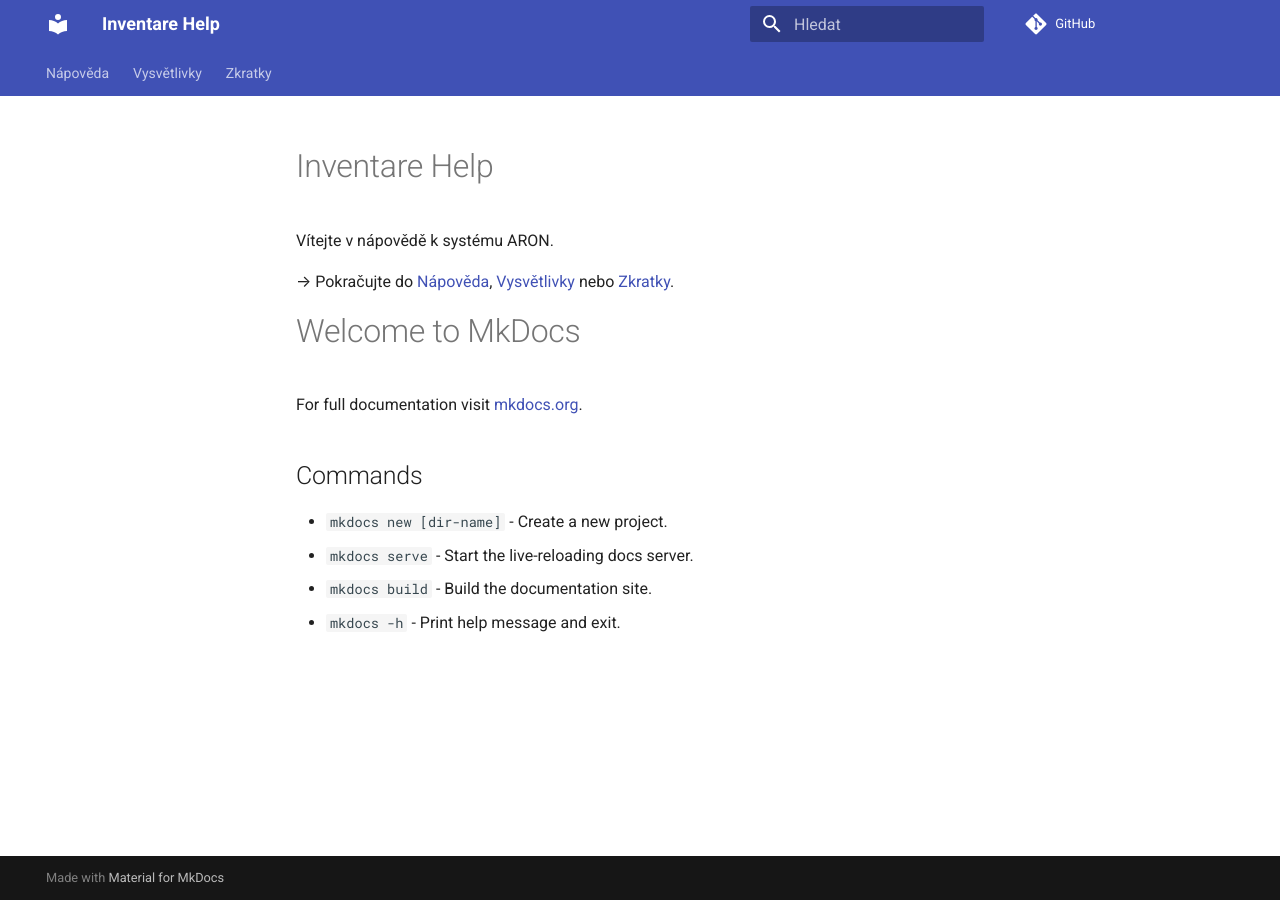
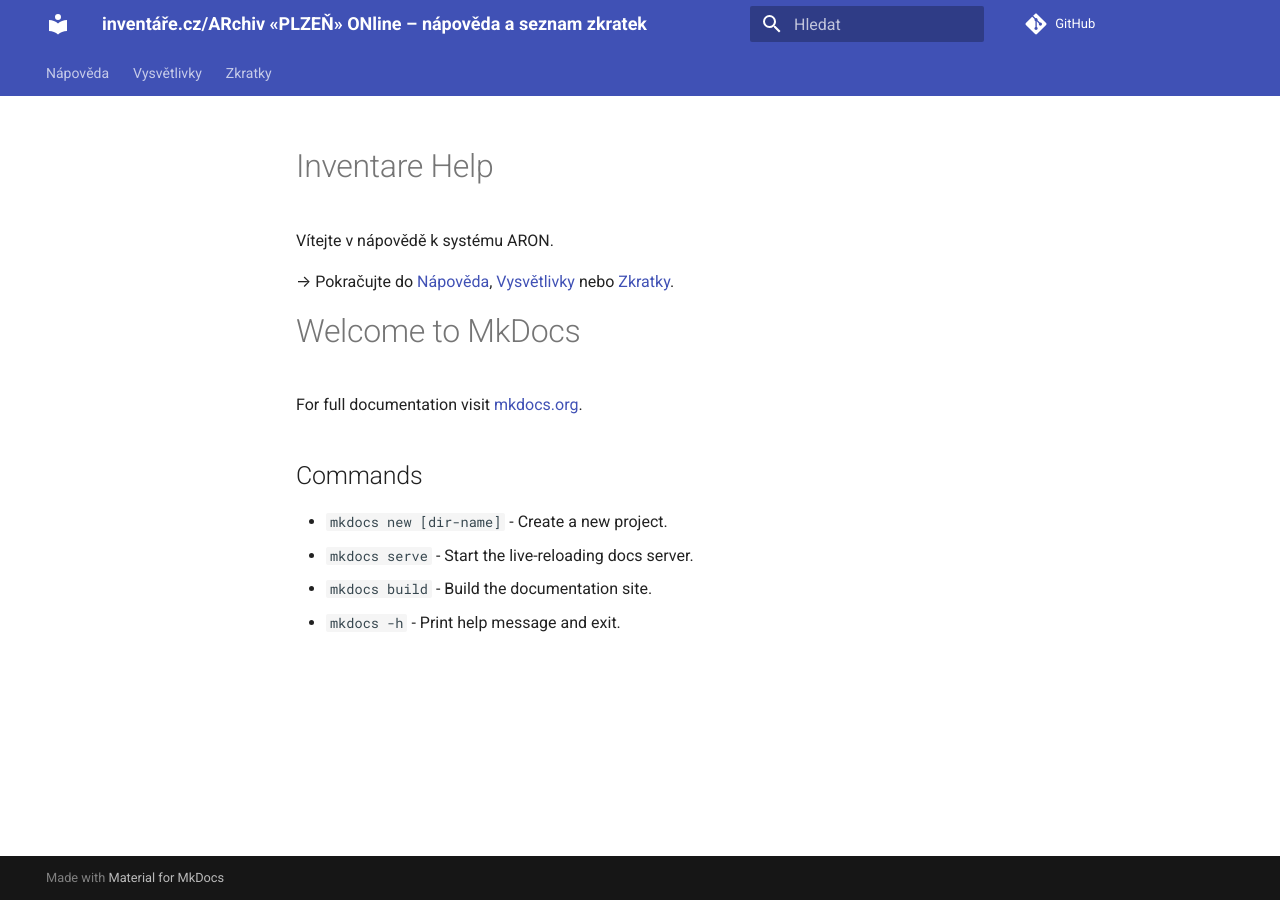
Before and after one commit to PetrKocourek/help.inventare.cz, an MkDocs documentation site: the page built from docs/index.md, in a window 1280 px wide. Built offline with MkDocs 1.6.1 and Material for MkDocs 9.7.7, drawn with Linux system fonts in a browser that asks for light colours; comment, search, counter and statistics services are not loaded; some of the changed lines change nothing that is shown.

Commit message:
Updated mkdocs.yml and extra.js

```diff
--- a/docs/js/extra.js
+++ b/docs/js/extra.js
@@ -1,43 +1,47 @@
-// Simple in-page filter for definition lists of abbreviations
+// In-page filter for abbreviation lists (<dl class="abbr-list">)
 (function() {
+  function normalize(s) {
+    return s
+      .normalize('NFD')                // rozložit znaky s diakritikou
+      .replace(/[\u0300-\u036f]/g, '') // odstranit diakritiku
+      .toLowerCase();
+  }
+
   function setupFilter() {
-    var input = document.getElementById('abbrev-filter');
+    const input = document.getElementById('abbrev-filter');
     if (!input) return;
-    var sections = document.querySelectorAll('dl.abbr-list');
-    if (!sections.length) return;
 
-    function normalize(s) {
-      return s.normalize('NFD').replace(/[\u0300-\u036f]/g, '').toLowerCase();
+    const dls = document.querySelectorAll('dl.abbr-list');
+    if (!dls.length) return;
+
+    input.addEventListener('input', () => {
+      const q = normalize(input.value || '');
+      const showAll = q.length === 0;
+
+      dls.forEach(dl => {
+        const pairs = dl.querySelectorAll('dt');
+        pairs.forEach(dt => {
+          const dd = dt.nextElementSibling;
+          const text = normalize(dt.textContent + ' ' + (dd ? dd.textContent : ''));
+          const match = showAll || text.includes(q);
+          dt.style.display = match ? '' : 'none';
+          if (dd) dd.style.display = match ? '' : 'none';
+        });
+      });
+    });
+  }
+
+  // Re-attach filter when MkDocs Material navigates to a new page
+  function initWhenReady() {
+    setupFilter();
+    document.addEventListener('DOMContentLoaded', setupFilter);
+    document.addEventListener('readystatechange', () => {
+      if (document.readyState === 'complete') setupFilter();
+    });
+    if (document.body && window.document$) {
+      window.document$.subscribe(setupFilter); // Material's event for page change
     }
+  }
 
-    function filter() {
-      var q = normalize(input.value || '');
-      sections.forEach(function(dl) {
-        var pairs = dl.querySelectorAll('dt, dd');
-        var showAll = q.length === 0;
-        var currentDT = null;
-        for (var i = 0; i < pairs.length; i++) {
-          var el = pairs[i];
-          if (el.tagName.toLowerCase() === 'dt') currentDT = el;
-          var text = normalize(el.textContent);
-          var match = showAll || text.indexOf(q) !== -1;
-          // hide/show both dt and its following dd
-          if (el.tagName.toLowerCase() === 'dt') {
-            // decide based on dt or next dd content
-            var dd = el.nextElementSibling;
-            var ddText = dd ? normalize(dd.textContent) : '';
-            match = showAll || text.indexOf(q) !== -1 || ddText.indexOf(q) !== -1;
-            el.style.display = match ? '' : 'none';
-            if (dd) dd.style.display = match ? '' : 'none';
-          }
-        }
-      });
-    }
-    input.addEventListener('input', filter);
-  }
-  // Material loads content dynamically; wait for DOMContentLoaded
-  document.addEventListener('DOMContentLoaded', setupFilter);
-  document.addEventListener('readystatechange', function() {
-    if (document.readyState === 'complete') setupFilter();
-  });
+  initWhenReady();
 })();
--- a/mkdocs.yml
+++ b/mkdocs.yml
@@ -1,4 +1,4 @@
-site_name: Inventare Help
+site_name: inventáře.cz/ARchiv «PLZEŇ» ONline – nápověda a seznam zkratek
 repo_url: https://github.com/PetrKocourek/help.inventare.cz
 edit_uri: edit/main/docs
 
```
